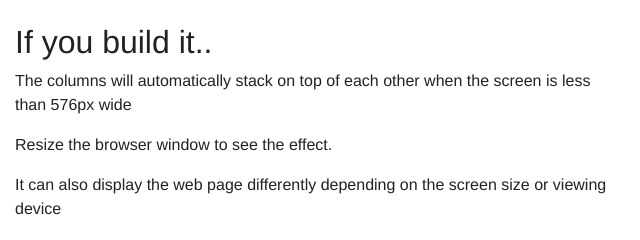
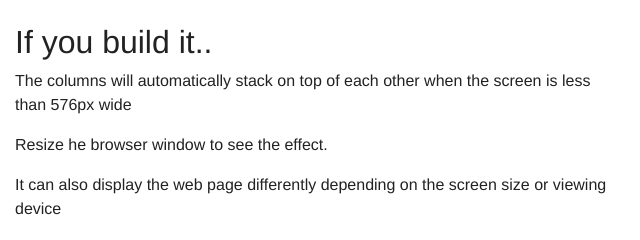
Before and after one commit to mercadojcarlo/Bootstrap-4-Web-Layout, a plain HTML site: page home.html in a window 1280 px wide. Shown: the part 1600-1840 px from the top of the page, 0-640 px from the left. Drawn offline with nearby package versions, Linux system fonts and the light colour scheme.

Commit message:
includes capstone1

```diff
--- a/home.html
+++ b/home.html
@@ -132,6 +132,7 @@
 			</div>
 		</div>
 	</div>
+</div>
 
 <!-- Three Column Section -->
 <div class="container fluid padding">
@@ -162,7 +163,7 @@
 		<div class="col-lg-6">
 			<h2>If you build it..</h2>
 			<p>The columns will automatically stack on top of each other when the screen is less than 576px wide</p>
-			<p>Resize the browser window to see the effect.</p>
+			<p>Resize he browser window to see the effect.</p>
 			<p>It can also display the web page differently depending on the screen size or viewing device</p>
 			<a href="https://getbootstrap.com/docs/4.1/content/tables/#responsive-tables" class="btn btn-primary my-4" target="_blank">Learn More</a>
 		</div>
```
Also changed, not shown: 1 other file. Lines whose indentation alone changed are shown as unchanged.
